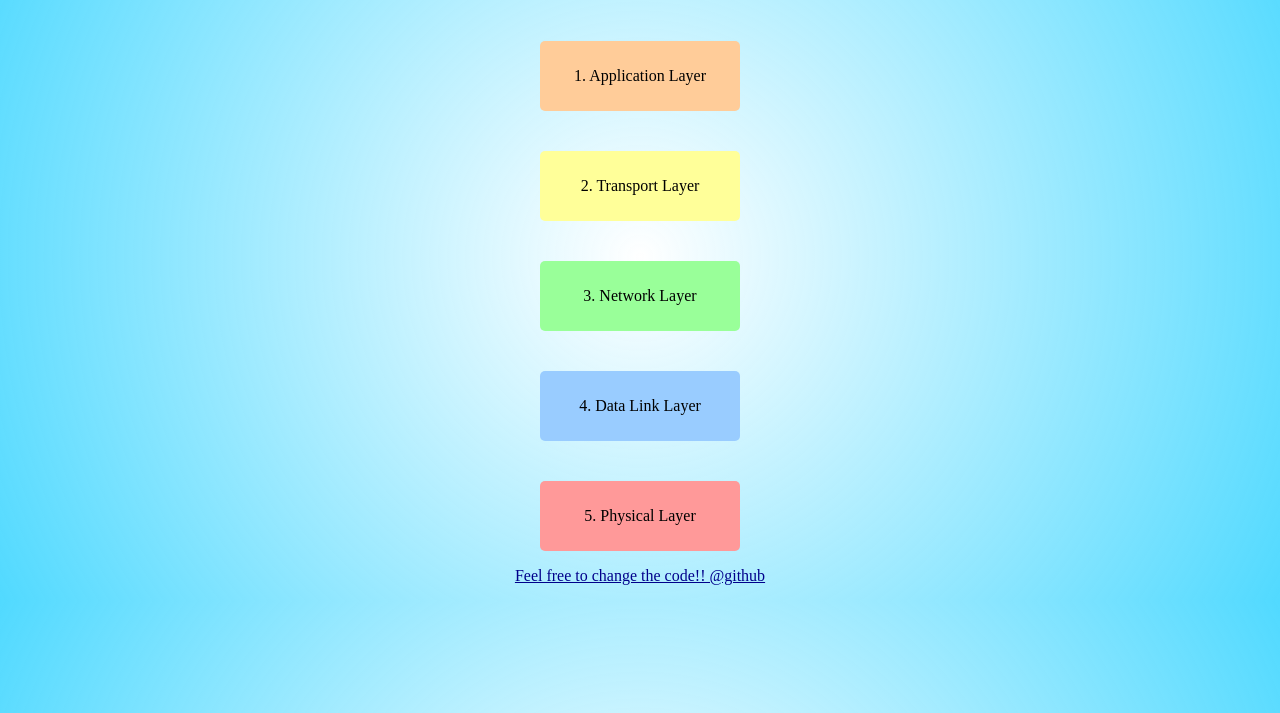
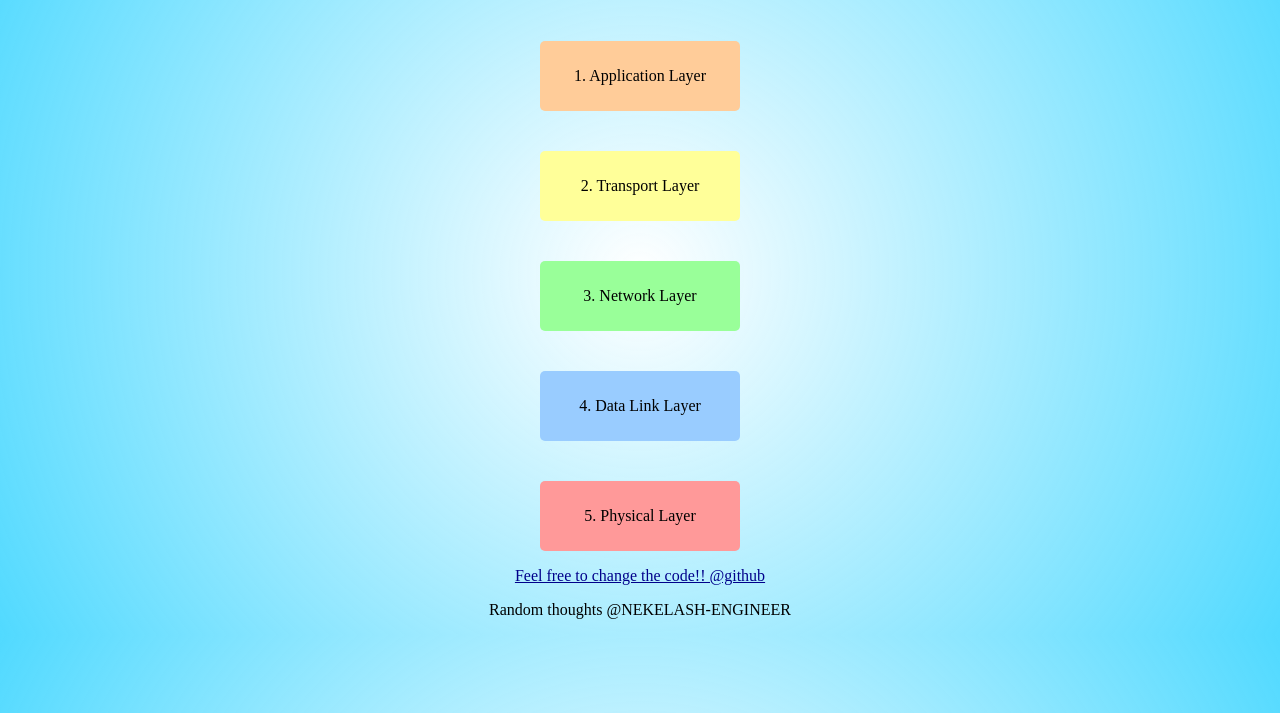
Before and after one commit to ILNEKELASHENGINEER/Network-model, a plain HTML site: page index.html in a window 1280 px wide. Shown: the part 87-800 px from the top of the page. Drawn offline with Linux system fonts and the light colour scheme.

Commit message:
added author

```diff
--- a/index.html
+++ b/index.html
@@ -140,5 +140,5 @@
 <p style="text-align: center;">
     <a href="https://github.com/ILNEKELASHENGINEER/Network-model" style="color: darkblue;">Feel free to change the code!! @github</a>
   </p>
-
+  <p style="text-align: center; color: black;">Random thoughts @NEKELASH-ENGINEER</p>
 </html>
```
